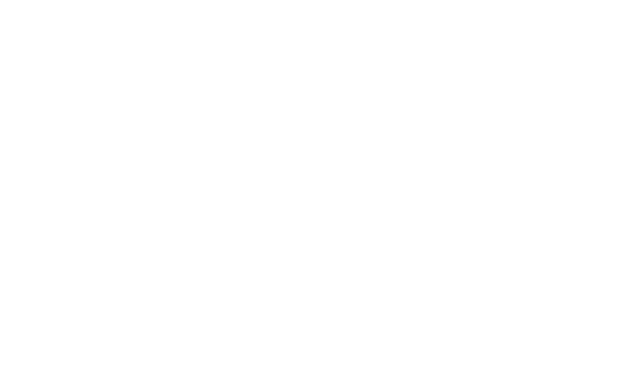
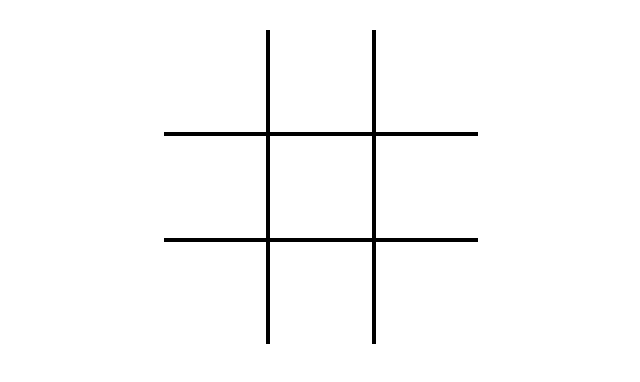
Before and after one commit to ge0vx/tic-tac-toe, a React app: page / in a window 1280 px wide. Shown: the top 382 px of the page, without its empty margins (319-959 px from the left). Built offline with nearby package versions, Linux system fonts and the light colour scheme.

Commit message:
drawing a board

```diff
--- a/package.json
+++ b/package.json
@@ -5,14 +5,16 @@
   "main": "index.js",
   "scripts": {
     "test": "echo \"Error: no test specified\" && exit 1",
-    "build":"webpack",
+    "build": "webpack",
     "start": "webpack-dev-server"
   },
   "author": "",
   "license": "ISC",
   "dependencies": {
+    "css-loader": "^0.28.9",
     "react": "^16.2.0",
-    "react-dom": "^16.0.0"
+    "react-dom": "^16.0.0",
+    "style-loader": "^0.19.1"
   },
   "devDependencies": {
     "babel-core": "^6.26.0",
--- a/src/App/App.js
+++ b/src/App/App.js
@@ -1,14 +1,34 @@
 import React from "react";
 import ReactDom from "react-dom";
+import Board from "../_components/Board.js";
 
 class App extends React.Component {
     constructor(props) {
         super(props);
+        this.state = {
+            grid_size: 3
+        };
     }
+
+    init() {
+        // Saves numbers of moves made
+        this.moves = 0;
+
+        this.setState({
+            data: {}
+        });
+    }
+
     render() {
         return (
-            <div></div>
+            <div>
+                <Board data={this.state.data} grid_size={this.state.grid_size} />
+            </div>
         );
+    }
+
+    componentWillMount() {
+        this.init();
     }
 }
 
--- /dev/null
+++ b/src/_components/Board.js
@@ -0,0 +1,33 @@
+import React from 'react';
+import ReactDom from "react-dom";
+class Board extends React.Component {
+    render() {
+        const  arrayData = Array.apply(null, Array(this.props.grid_size));
+        return (
+            <div className="board">
+                <table>
+                    <tbody>
+                    {
+                      arrayData.map((value, row_index) => {
+                        return (
+                            <tr key={row_index}>
+                                {
+                                  arrayData.map((value, column_index) => {
+                                    return (
+                                        <td key={column_index} className={this.props.data[row_index + '' + column_index]}>
+                                            {this.props.data[row_index + '' + column_index]}
+                                        </td>
+                                    )
+                                  })
+                                }
+                            </tr>
+                        )
+                      })
+                    }
+                    </tbody>
+                </table>
+            </div>
+        )
+    }
+}
+export default Board;
--- /dev/null
+++ b/src/css/custom.css
@@ -0,0 +1,36 @@
+.board table {
+    border-spacing: 0px;
+    border-collapse: separate;
+    margin: 30px auto;
+}
+
+.board td {
+    border: 2px solid #000;
+    height: 100px;
+    width: 100px;
+    text-align: center;
+    font: 200 60px helvetica neue, arial;
+    cursor: pointer;
+    -webkit-touch-callout: none;
+    -webkit-user-select: none;
+    -khtml-user-select: none;
+    -moz-user-select: none;
+    -ms-user-select: none;
+    user-select: none;
+}
+
+.board tr:first-child td {
+    border-top: none
+}
+
+.board tr:last-child td {
+    border-bottom: none
+}
+
+.board tr td:first-child {
+    border-left: none;
+}
+
+.board tr td:last-child {
+    border-right: none;
+}
--- a/src/index.js
+++ b/src/index.js
@@ -1,6 +1,7 @@
 import React from 'react';
 import { render } from 'react-dom';
 import { App } from './App';
+import './css/custom.css';
 
 render(
     <App />,
--- a/webpack.config.js
+++ b/webpack.config.js
@@ -12,6 +12,9 @@
                 test: /\.js$/,
                 exclude: /node_modules/,
                 loader:'babel-loader'
+            },
+            {   test: /\.css$/,
+                loader: "style-loader!css-loader"
             }
         ]
     },
```
